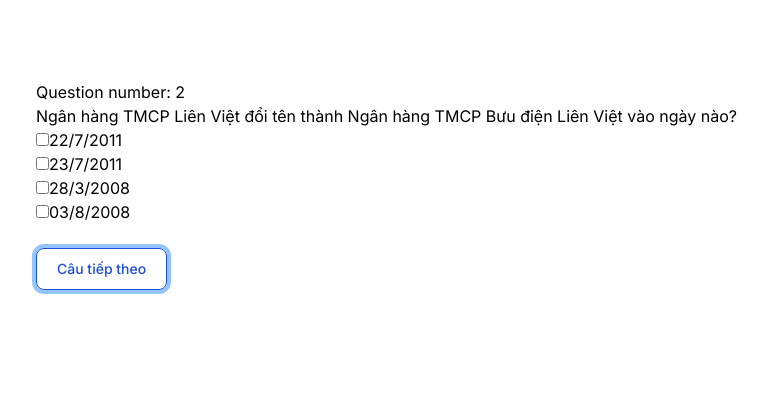
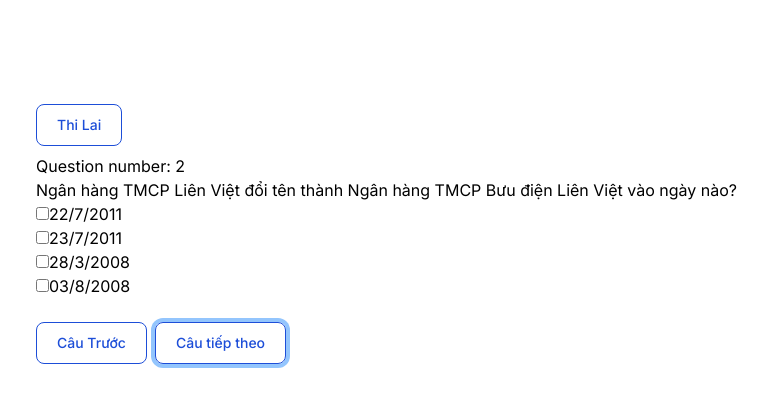
Before and after one commit to ntlongctt/onthi, a Next.js app: page /practice in a window 1280 px wide. Both pictures are taken after a click on the button "Câu tiếp theo". Shown: the top 406 px of the page, without its empty margins (44-811 px from the left). Built offline with nearby package versions, Linux system fonts and the light colour scheme.

Commit message:
Add "Thi Lai" button and navigation buttons

```diff
--- a/app/practice/page.tsx
+++ b/app/practice/page.tsx
@@ -37,8 +37,12 @@
 
   return (
     <div className="p-20 text-black">
+      <button onClick={() => {
+        setQuestions(loadQuestion());
+        setQuestionIdx(0);
+      }} className={`${secondaryBtnClassName}`}>Thi Lai</button>
       <div>
-        {currentQuestIdx < questions.length ? (
+        {currentQuestIdx < questions.length && currentQuestIdx > -1 ? (
           <>
             <h1>Question number: {currentQuestIdx + 1}</h1>
             <Question onChange={q => {
@@ -50,7 +54,12 @@
                 })
                 setQuestions(newQuestions);
             }} question={questions[currentQuestIdx]} />
-            <button className="mt-6 text-blue-700 hover:text-white border border-blue-700 hover:bg-blue-800 focus:ring-4 focus:outline-none focus:ring-blue-300 font-medium rounded-lg text-sm px-5 py-2.5 text-center me-2 mb-2 dark:border-blue-500 dark:text-blue-500 dark:hover:text-white dark:hover:bg-blue-500 dark:focus:ring-blue-800" onClick={() => setQuestionIdx(currentQuestIdx + 1)}>
+            {
+              currentQuestIdx > 0 && <button className={`${secondaryBtnClassName}`} onClick={() => setQuestionIdx(currentQuestIdx - 1)}>
+              Câu Trước
+            </button>
+            }
+            <button className={`${secondaryBtnClassName}`} onClick={() => setQuestionIdx(currentQuestIdx + 1)}>
               Câu tiếp theo
             </button>
           </>
@@ -64,6 +73,8 @@
     </div>
   );
 };
+
+const secondaryBtnClassName = "mt-6 text-blue-700 hover:text-white border border-blue-700 hover:bg-blue-800 focus:ring-4 focus:outline-none focus:ring-blue-300 font-medium rounded-lg text-sm px-5 py-2.5 text-center me-2 mb-2 dark:border-blue-500 dark:text-blue-500 dark:hover:text-white dark:hover:bg-blue-500 dark:focus:ring-blue-800"
 
 const Question = ({
   question,
```
